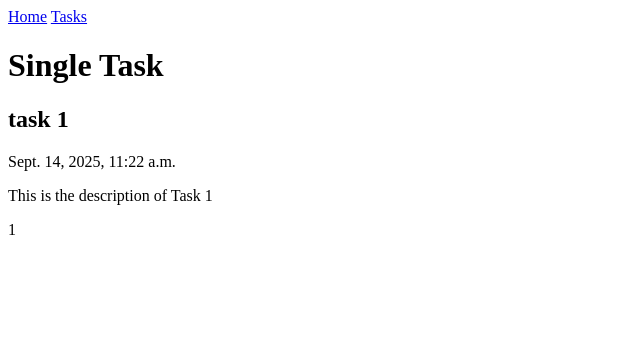
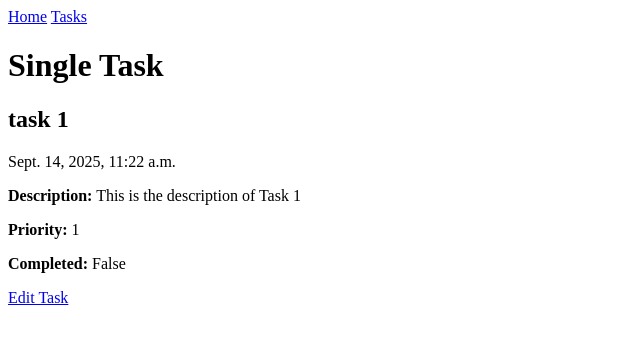
Before and after one commit to RishatTalukder/Django_ToDo, a Django app: page /tasks/1 in a window 1280 px wide. Shown: the top 344 px of the page, without its empty margins (0-640 px from the left). Run offline with Django 5.2, Linux system fonts and the light colour scheme; data comes from the database, SQL or seed files in the repository; both versions use the stored data as it was after the commit.

Commit message:
Refactor taskdetail model relationships and update task detail template - Updated the 'task' field in migration 0004 to ensure proper relationship handling. - Created a new template 'update_taskdetail.html' for rendering task detail updates with a form.

```diff
--- a/todo/templates/todo/single_task.html
+++ b/todo/templates/todo/single_task.html
@@ -7,9 +7,20 @@
 
   <!-- check if the taskdetail is None -->
   {% if taskdetail %}
-    <p>{{ taskdetail.description }}</p>
-    <p>{{ taskdetail.priority }}</p>
+    <p>
+      <strong>Description:</strong>
+      {{ taskdetail.description }}
+    </p>
+    <p>
+      <strong>Priority:</strong>
+      {{ taskdetail.priority }}
+    </p>
+    <p>
+      <strong>Completed:</strong>
+      {{ taskdetail.completed }}
+    </p>
   {% else %}
     <p>No details Available</p>
   {% endif %}
+  <a href="{% url 'update_taskdetail' task.id %}">Edit Task</a>
 {% endblock %}
--- a/todo/urls.py
+++ b/todo/urls.py
@@ -1,9 +1,10 @@
 from django.urls import path
-from todo.views import AddTask, index, tasks,single_task
+from todo.views import AddTask, UpdateTaskDetail, index, tasks,single_task
 
 urlpatterns = [
     path('', index, name='index'), #the name of the URL is index
     path('tasks/', tasks, name='tasks'), #the name of the URL is topics
     path('tasks/<int:id>', single_task, name='single_task'),
     path('tasks/new_task', AddTask, name='add_task'),
+    path('tasks/update_taskdetail/<int:id>', UpdateTaskDetail, name='update_taskdetail'),
 ]
--- a/todo/views.py
+++ b/todo/views.py
@@ -2,7 +2,7 @@ from django.shortcuts import redirect, render
 from django.http import HttpResponse
 from .models import Task, TaskDetail
 from django.core import serializers
-from .form import TaskForm
+from .form import TaskDetailForm, TaskForm
 # Create your views here.
 
 
@@ -50,3 +50,16 @@ def AddTask(request):
         form = TaskForm()
     context = {'form': form}
     return render(request, 'todo/add_task.html', context)
+
+def UpdateTaskDetail(request, id):
+    task = Task.objects.get(id=id) # get the task
+    details = TaskDetail.objects.get(task=task) # get the task details
+    if request.method == 'POST':
+        form = TaskDetailForm(request.POST, instance=details) # populate the form with the task details
+        if form.is_valid():
+            form.save()
+            return redirect('single_task', id=id)
+    else:
+        form = TaskDetailForm(instance=details) # populate the form with the task details
+    context = {'form': form, 'task': task}
+    return render(request, 'todo/update_taskdetail.html', context)
```
Also changed, not shown: todo/form.py (+8 -1 lines), todo/templates/todo/update_taskdetail.html (added, +10 -0 lines), db.sqlite3, docs/readme.md, todo/migrations/0004_alter_taskdetail_task.py (added), todo/migrations/0005_alter_taskdetail_task.py (added), 5 other files.
